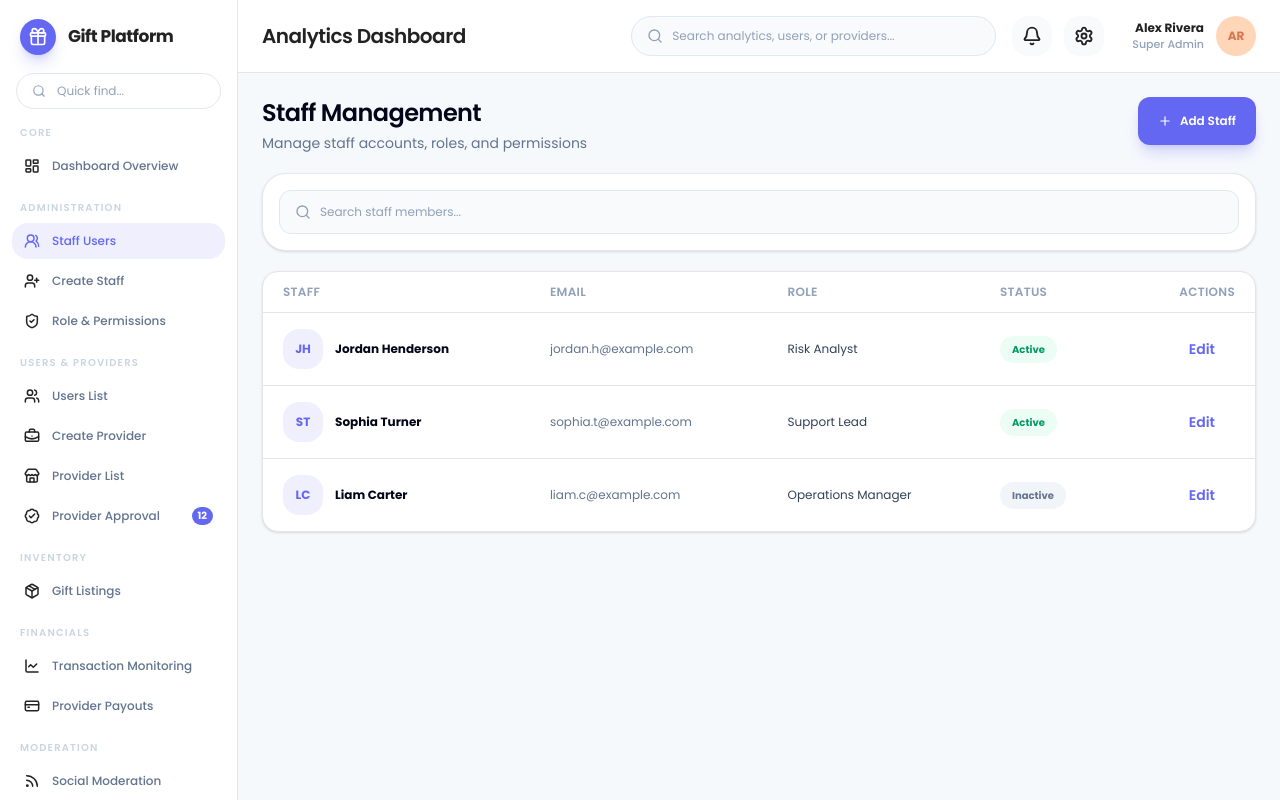
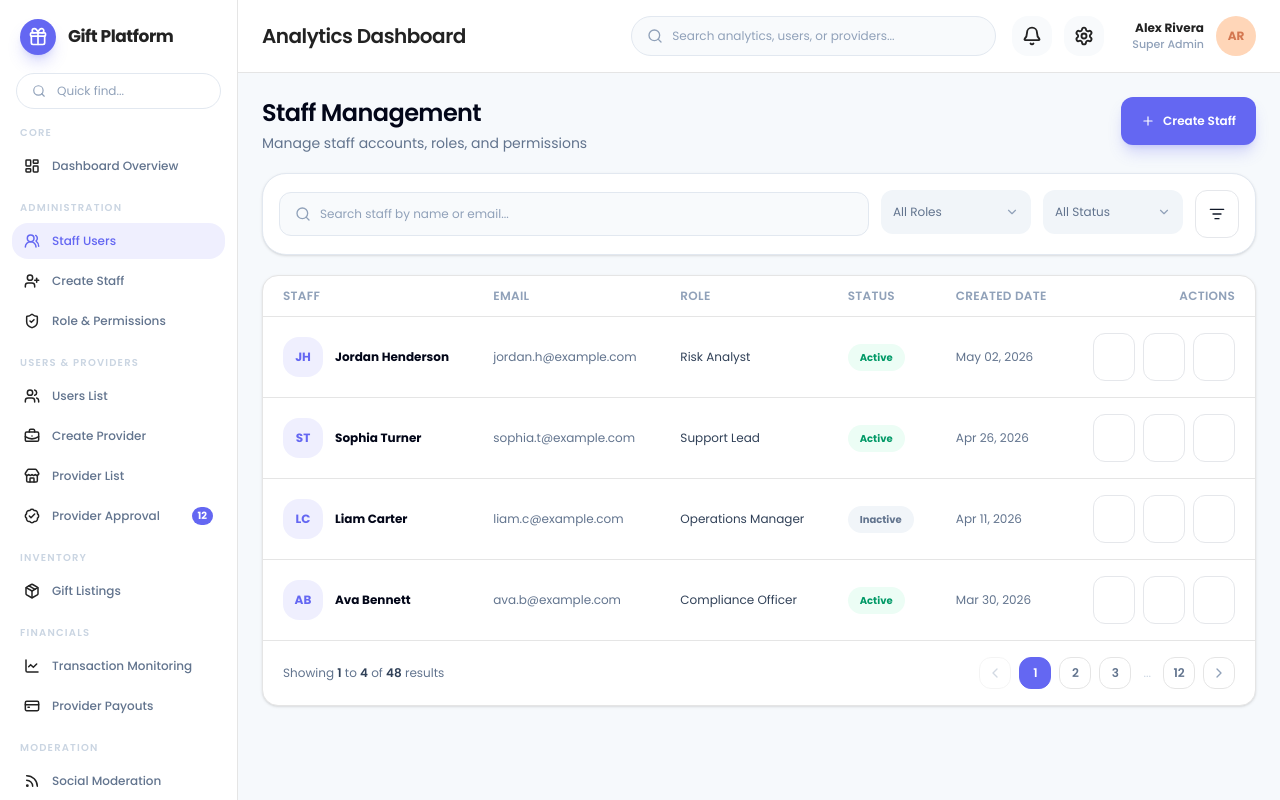
Before and after one commit to Dcodaxproducts/gift-shop, a Next.js app: page /staff-users in a window 1280 px wide. Shown: the top 800 px of the page. Built offline with nearby package versions, Linux system fonts and the light colour scheme.

Commit message:
Refine staff management table

```diff
--- a/src/components/pages/staff-users.tsx
+++ b/src/components/pages/staff-users.tsx
@@ -1,13 +1,27 @@
 "use client";
 
+import { useState } from "react";
 import { useRouter } from "next/navigation";
-import { Plus, Search } from "lucide-react";
-import { staffMembers, type StaffMember } from "@/constants/staff";
+import { Eye, ListFilter, Pencil, Plus, Search, Trash2 } from "lucide-react";
+import {
+  staffMembers,
+  staffPagination,
+  staffRoleOptions,
+  staffStatusOptions,
+  type StaffMember,
+} from "@/constants/staff";
 import { PageHeader } from "@/components/common/page-header";
 import { DataTable } from "@/components/tables/data-table";
 import { Button } from "@/components/ui/button";
 import { Card } from "@/components/ui/card";
 import { Input } from "@/components/ui/input";
+import {
+  Select,
+  SelectContent,
+  SelectItem,
+  SelectTrigger,
+  SelectValue,
+} from "@/components/ui/select";
 import { TableCell, TableHead } from "@/components/ui/table";
 import { cn } from "@/lib/utils";
 
@@ -18,6 +32,7 @@ const statusToneClass = {
 
 export function StaffUsersPage() {
   const router = useRouter();
+  const [page, setPage] = useState(1);
 
   return (
     <div className="space-y-5">
@@ -27,29 +42,60 @@ export function StaffUsersPage() {
         actions={
           <Button className="h-10 rounded-xl px-5 text-xs" onClick={() => router.push("/create-staff")}>
             <Plus className="mr-2 size-3.5" />
-            Add Staff
+            Create Staff
           </Button>
         }
       />
 
       <Card className="rounded-2xl border border-slate-200 bg-white p-4 shadow-sm">
-        <Input
-          type="search"
-          placeholder="Search staff members..."
-          leftIcon={<Search className="size-4" />}
-          className="h-11! rounded-xl bg-slate-50 text-xs"
-        />
+        <div className="flex flex-col gap-3 xl:flex-row xl:items-center">
+          <div className="min-w-0 flex-1">
+            <Input
+              type="search"
+              placeholder="Search staff by name or email..."
+              leftIcon={<Search className="size-4" />}
+              className="h-11! rounded-xl bg-slate-50 text-xs"
+            />
+          </div>
+          <div className="grid grid-cols-2 gap-3 sm:flex">
+            <Select defaultValue="all">
+              <SelectTrigger className="h-11 w-full rounded-xl bg-slate-50 text-xs sm:w-[150px]">
+                <SelectValue />
+              </SelectTrigger>
+              <SelectContent>
+                {staffRoleOptions.map((option) => (
+                  <SelectItem key={option.value} value={option.value}>{option.label}</SelectItem>
+                ))}
+              </SelectContent>
+            </Select>
+            <Select defaultValue="all">
+              <SelectTrigger className="h-11 w-full rounded-xl bg-slate-50 text-xs sm:w-[140px]">
+                <SelectValue />
+              </SelectTrigger>
+              <SelectContent>
+                {staffStatusOptions.map((option) => (
+                  <SelectItem key={option.value} value={option.value}>{option.label}</SelectItem>
+                ))}
+              </SelectContent>
+            </Select>
+            <Button variant="outline" className="col-span-2 h-11 rounded-xl px-4 text-xs sm:col-span-1 sm:w-11 sm:px-0">
+              <ListFilter className="size-4" />
+              <span className="sm:hidden">More Filters</span>
+            </Button>
+          </div>
+        </div>
       </Card>
 
       <DataTable
         data={staffMembers}
-        showPagination={false}
+        pagination={{ ...staffPagination, page, onPageChange: setPage }}
         headers={
           <>
             <TableHead>Staff</TableHead>
             <TableHead>Email</TableHead>
             <TableHead>Role</TableHead>
             <TableHead>Status</TableHead>
+            <TableHead>Created Date</TableHead>
             <TableHead className="text-right">Actions</TableHead>
           </>
         }
@@ -70,10 +116,17 @@ export function StaffUsersPage() {
                 {item.status}
               </span>
             </TableCell>
+            <TableCell className="text-xs text-slate-500">{item.createdAt}</TableCell>
             <TableCell>
-              <div className="flex justify-end">
-                <Button variant="ghost" className="text-primary" onClick={() => router.push(`/staff-users/${item.id}`)}>
-                  Edit
+              <div className="flex items-center justify-end gap-2">
+                <Button variant="outline" className="h-9 w-9 rounded-xl px-0 text-slate-500" onClick={() => router.push(`/staff-users/${item.id}`)}>
+                  <Eye className="size-4" />
+                </Button>
+                <Button variant="outline" className="h-9 w-9 rounded-xl px-0 text-slate-500" onClick={() => router.push(`/staff-users/${item.id}`)}>
+                  <Pencil className="size-4" />
+                </Button>
+                <Button variant="outline" className="h-9 w-9 rounded-xl px-0 text-rose-500">
+                  <Trash2 className="size-4" />
                 </Button>
               </div>
             </TableCell>
--- a/src/constants/staff.ts
+++ b/src/constants/staff.ts
@@ -7,13 +7,37 @@ export type StaffMember = {
   role: string;
   status: StaffStatus;
   initials: string;
+  createdAt: string;
 };
 
 export const staffMembers: StaffMember[] = [
-  { id: "jordan-henderson", name: "Jordan Henderson", email: "jordan.h@example.com", role: "Risk Analyst", status: "Active", initials: "JH" },
-  { id: "sophia-turner", name: "Sophia Turner", email: "sophia.t@example.com", role: "Support Lead", status: "Active", initials: "ST" },
-  { id: "liam-carter", name: "Liam Carter", email: "liam.c@example.com", role: "Operations Manager", status: "Inactive", initials: "LC" },
+  { id: "jordan-henderson", name: "Jordan Henderson", email: "jordan.h@example.com", role: "Risk Analyst", status: "Active", initials: "JH", createdAt: "May 02, 2026" },
+  { id: "sophia-turner", name: "Sophia Turner", email: "sophia.t@example.com", role: "Support Lead", status: "Active", initials: "ST", createdAt: "Apr 26, 2026" },
+  { id: "liam-carter", name: "Liam Carter", email: "liam.c@example.com", role: "Operations Manager", status: "Inactive", initials: "LC", createdAt: "Apr 11, 2026" },
+  { id: "ava-bennett", name: "Ava Bennett", email: "ava.b@example.com", role: "Compliance Officer", status: "Active", initials: "AB", createdAt: "Mar 30, 2026" },
 ];
+
+export const staffRoleOptions = [
+  { value: "all", label: "All Roles" },
+  { value: "risk-analyst", label: "Risk Analyst" },
+  { value: "support-lead", label: "Support Lead" },
+  { value: "operations-manager", label: "Operations Manager" },
+  { value: "compliance-officer", label: "Compliance Officer" },
+] as const;
+
+export const staffStatusOptions = [
+  { value: "all", label: "All Status" },
+  { value: "active", label: "Active" },
+  { value: "inactive", label: "Inactive" },
+] as const;
+
+export const staffPagination = {
+  total: 48,
+  limit: 4,
+  totalPages: 12,
+  hasNext: true,
+  hasPrevious: false,
+};
 
 export const staffPermissionSummary = [
   "User Management",
```
